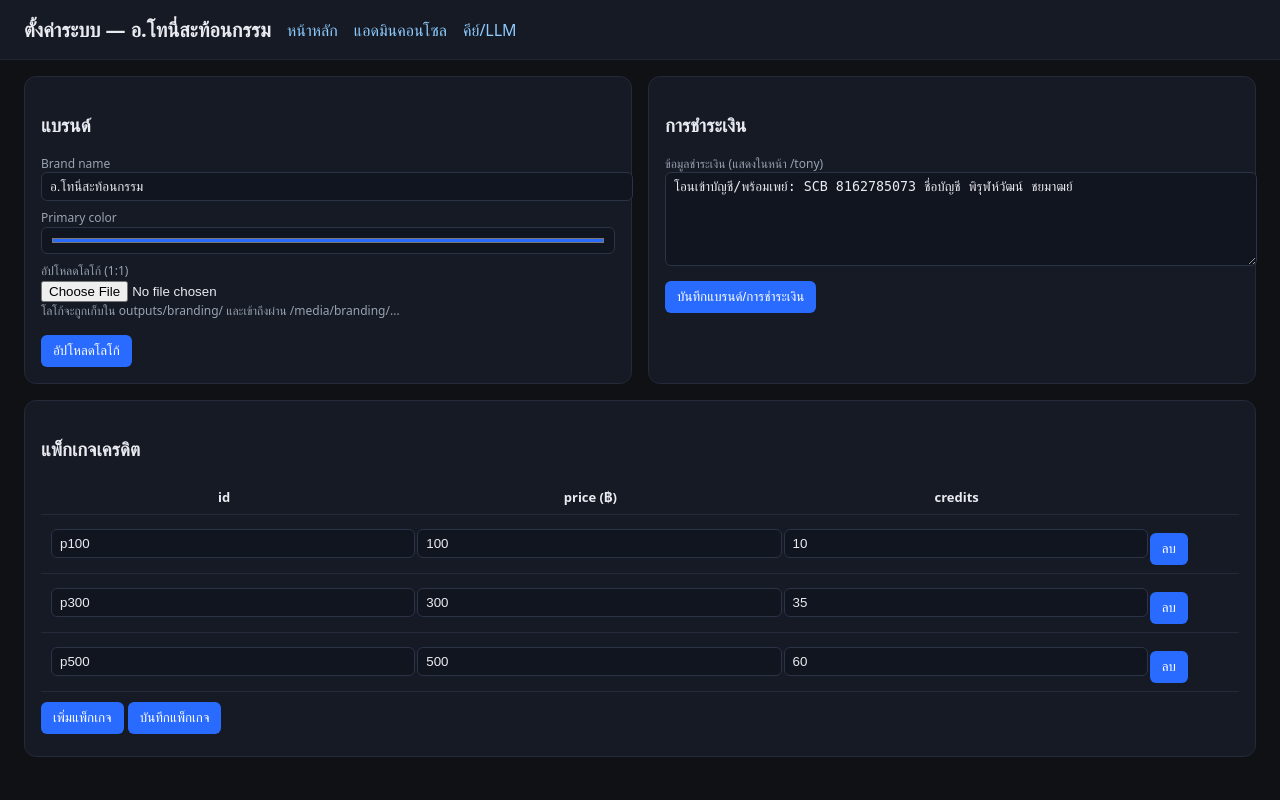
After one commit to anuchabboonpadab149-opsxxxxx/blank-project, a Flask app: page /admin/settings in a window 1280 px wide. The commit adds this page. Run offline with Flask 3, Linux system fonts and the light colour scheme; parts of the project's set-up code (start-up, migrations or seed data) failed here and were passed over.

Commit message:
feat: add admin settings page with branding and payment configuration options
Co-authored-by: Genie <genie@cosine.sh>

```diff
--- a/config_store.py
+++ b/config_store.py
@@ -35,6 +35,17 @@ _DEFAULTS: Dict[str, Any] = {
     "prompt_phone": "คุณคือหมอดูโทนี่ วิเคราะห์เบอร์โทรศัพท์ด้วยหลักตัวเลขและให้คำแนะนำ",
     "prompt_license": "คุณคือหมอดูโทนี่ วิเคราะห์เลขทะเบียนรถในมุมมงคลและวันดี",
     "prompt_name": "คุณคือหมอดูโทนี่ วิเคราะห์ชื่อ-นามสกุลให้คำแนะนำด้านภาพรวมชีวิต/งาน/ความรัก",
+
+    # Admin-configurable brand and shop
+    "brand_name": "อ.โทนี่สะท้อนกรรม",
+    "theme_primary": "#2a6bff",
+    "brand_logo_path": None,   # relative under outputs/branding or absolute URL if served locally
+    "payment_info": "โอนเข้าบัญชี/พร้อมเพย์: SCB 8162785073 ชื่อบัญชี พิรุฬห์วัฒน์ ชยมาฒย์",
+    "packages": [
+        {"id": "p100", "price": 100, "credits": 10},
+        {"id": "p300", "price": 300, "credits": 35},
+        {"id": "p500", "price": 500, "credits": 60},
+    ],
 }
 
 
--- /dev/null
+++ b/templates/admin_settings.html
@@ -0,0 +1,161 @@
+<!DOCTYPE html>
+<html lang="th">
+<head>
+  <meta charset="utf-8" />
+  <title>ตั้งค่าระบบ — อ.โทนี่สะท้อนกรรม</title>
+  <meta name="viewport" content="width=device-width, initial-scale=1" />
+  <style>
+    body { font-family: system-ui, -apple-system, Segoe UI, Roboto, 'Noto Sans', 'Helvetica Neue', Arial, sans-serif; margin:0; padding:0; background:#0f1115; color:#eaeaf1; }
+    a { color:#8ecbff; text-decoration:none; }
+    header { padding: 16px 24px; background:#151a24; border-bottom:1px solid #1f2430; display:flex; align-items:center; gap:16px;}
+    h1 { margin:0; font-size:20px; }
+    .wrap { padding: 16px 24px; }
+    .grid { display:grid; grid-template-columns: 1fr 1fr; gap:16px; }
+    .panel { background:#151a24; border:1px solid #232a3a; border-radius:12px; padding:16px; }
+    label { display:block; font-size:12px; color:#9aa3b2; margin-top:8px; }
+    input[type="text"], input[type="color"] { width:100%; background:#11151f; border:1px solid #2b3348; color:#eaeaf1; border-radius:6px; padding:6px 8px; }
+    textarea { width:100%; background:#11151f; border:1px solid #2b3348; color:#eaeaf1; border-radius:6px; padding:6px 8px; min-height:80px;}
+    .btn { display:inline-block; background:#2a6bff; color:#fff; border:0; padding:8px 12px; border-radius:6px; cursor:pointer; margin-top:10px; }
+    table { width:100%; border-collapse: collapse; }
+    th, td { padding:8px 10px; border-bottom:1px solid #232a3a; font-size:13px; }
+    .small { color:#9aa3b2; font-size:12px; }
+    @media (max-width: 980px) { .grid { grid-template-columns: 1fr; } }
+  </style>
+</head>
+<body>
+  <header>
+    <h1>ตั้งค่าระบบ — อ.โทนี่สะท้อนกรรม</h1>
+    <a href="/">หน้าหลัก</a>
+    <a href="/admin">แอดมินคอนโซล</a>
+    <a href="/credentials">คีย์/LLM</a>
+  </header>
+
+  <div class="wrap">
+    <div class="grid">
+      <div class="panel">
+        <h3>แบรนด์</h3>
+        <label>Brand name</label>
+        <input id="brand_name" type="text" placeholder="อ.โทนี่สะท้อนกรรม" />
+        <label>Primary color</label>
+        <input id="theme_primary" type="color" value="#2a6bff" />
+        <label>อัปโหลดโลโก้ (1:1)</label>
+        <input id="logo_file" type="file" accept="image/*" />
+        <div class="small">โลโก้จะถูกเก็บใน outputs/branding/ และเข้าถึงผ่าน /media/branding/...</div>
+        <div id="logoMsg" class="small" style="margin-top:6px;"></div>
+        <button class="btn" id="uploadLogo">อัปโหลดโลโก้</button>
+      </div>
+      <div class="panel">
+        <h3>การชำระเงิน</h3>
+        <label>ข้อมูลชำระเงิน (แสดงในหน้า /tony)</label>
+        <textarea id="payment_info" placeholder="โอนเข้าบัญชี/พร้อมเพย์ ..."></textarea>
+        <button class="btn" id="saveBrand">บันทึกแบรนด์/การชำระเงิน</button>
+        <div id="brandMsg" class="small" style="margin-top:6px;"></div>
+      </div>
+    </div>
+
+    <div class="panel" style="margin-top:16px;">
+      <h3>แพ็กเกจเครดิต</h3>
+      <table id="tbl">
+        <thead><tr><th>id</th><th>price (฿)</th><th>credits</th><th></th></tr></thead>
+        <tbody></tbody>
+      </table>
+      <button class="btn" id="addPkg">เพิ่มแพ็กเกจ</button>
+      <button class="btn" id="savePkgs">บันทึกแพ็กเกจ</button>
+      <div id="pkgMsg" class="small" style="margin-top:6px;"></div>
+    </div>
+  </div>
+
+  <script>
+    async function loadCfg() {
+      const r = await fetch('/api/config');
+      const cfg = await r.json();
+      document.getElementById('brand_name').value = cfg.brand_name || '';
+      document.getElementById('theme_primary').value = cfg.theme_primary || '#2a6bff';
+      document.getElementById('payment_info').value = cfg.payment_info || '';
+      renderPkgs(cfg.packages || []);
+    }
+
+    function renderPkgs(pkgs) {
+      const tb = document.querySelector('#tbl tbody');
+      tb.innerHTML = '';
+      pkgs.forEach((p, i) => {
+        const tr = document.createElement('tr');
+        tr.innerHTML = '<td><input data-k="id" data-i="'+i+'" type="text" value="'+(p.id||'')+'"></td>'+
+                       '<td><input data-k="price" data-i="'+i+'" type="text" value="'+(p.price||0)+'"></td>'+
+                       '<td><input data-k="credits" data-i="'+i+'" type="text" value="'+(p.credits||0)+'"></td>'+
+                       '<td><button class="btn" data-del="'+i+'">ลบ</button></td>';
+        tb.appendChild(tr);
+      });
+      tb.querySelectorAll('button[data-del]').forEach(b => {
+        b.onclick = () => {
+          const i = Number(b.getAttribute('data-del'));
+          const rows = Array.from(document.querySelectorAll('#tbl tbody tr'));
+          rows[i].remove();
+        };
+      });
+    }
+
+    function collectPkgs() {
+      const rows = Array.from(document.querySelectorAll('#tbl tbody tr'));
+      const out = [];
+      rows.forEach(tr => {
+        const id = tr.querySelector('input[data-k="id"]').value.trim();
+        const price = Number(tr.querySelector('input[data-k="price"]').value || '0');
+        const credits = Number(tr.querySelector('input[data-k="credits"]').value || '0');
+        if (id && price > 0 && credits > 0) out.push({id, price, credits});
+      });
+      return out;
+    }
+
+    document.getElementById('addPkg').onclick = () => {
+      const tb = document.querySelector('#tbl tbody');
+      const i = tb.querySelectorAll('tr').length;
+      const tr = document.createElement('tr');
+      tr.innerHTML = '<td><input data-k="id" data-i="'+i+'" type="text" value=""></td>'+
+                     '<td><input data-k="price" data-i="'+i+'" type="text" value="0"></td>'+
+                     '<td><input data-k="credits" data-i="'+i+'" type="text" value="0"></td>'+
+                     '<td><button class="btn" data-del="'+i+'">ลบ</button></td>';
+      tb.appendChild(tr);
+      tr.querySelector('button[data-del]').onclick = () => tr.remove();
+    };
+
+    document.getElementById('savePkgs').onclick = async () => {
+      const pkgs = collectPkgs();
+      const r = await fetch('/api/config', {method:'POST', headers:{'Content-Type':'application/json'}, body: JSON.stringify({packages: pkgs})});
+      const d = await r.json();
+      const m = document.getElementById('pkgMsg');
+      if (!d.error) m.textContent = 'บันทึกสำเร็จ'; else m.textContent = d.error;
+      setTimeout(()=> m.textContent = '', 2000);
+    };
+
+    document.getElementById('saveBrand').onclick = async () => {
+      const brand_name = document.getElementById('brand_name').value.trim();
+      const theme_primary = document.getElementById('theme_primary').value;
+      const payment_info = document.getElementById('payment_info').value;
+      const r = await fetch('/api/config', {method:'POST', headers:{'Content-Type':'application/json'}, body: JSON.stringify({brand_name, theme_primary, payment_info})});
+      const d = await r.json();
+      const m = document.getElementById('brandMsg');
+      if (!d.error) m.textContent = 'บันทึกสำเร็จ'; else m.textContent = d.error;
+      setTimeout(()=> m.textContent = '', 2000);
+    };
+
+    document.getElementById('uploadLogo').onclick = async () => {
+      const f = document.getElementById('logo_file').files[0];
+      const m = document.getElementById('logoMsg');
+      if (!f) { m.textContent = 'กรุณาเลือกไฟล์'; return; }
+      const fd = new FormData();
+      fd.append('file', f);
+      const r = await fetch('/api/admin/upload-logo', {method:'POST', body: fd});
+      const d = await r.json();
+      if (!d.error) {
+        m.textContent = 'อัปโหลดสำเร็จ: ' + d.path;
+      } else {
+        m.textContent = d.error;
+      }
+      setTimeout(()=> m.textContent = '', 3000);
+    };
+
+    loadCfg();
+  </script>
+</body>
+</html>
--- a/user_store.py
+++ b/user_store.py
@@ -205,6 +205,23 @@ DEFAULT_PACKAGES = [
 ]
 
 def list_packages() -> List[Dict[str, Any]]:
+    # allow override via runtime config
+    try:
+        import config_store
+        pkgs = config_store.get("packages")
+        if isinstance(pkgs, list) and pkgs:
+            # validate shape minimally
+            out = []
+            for p in pkgs:
+                pid = str(p.get("id", "")).strip() or None
+                price = int(p.get("price", 0))
+                credits = int(p.get("credits", 0))
+                if pid and price > 0 and credits > 0:
+                    out.append({"id": pid, "price": price, "credits": credits})
+            if out:
+                return out
+    except Exception:
+        pass
     return DEFAULT_PACKAGES
 
 def create_topup_request(user_id: str, package_id: str, amount: int, slip_path: Optional[str]) -> Dict[str, Any]:
--- a/web_dashboard.py
+++ b/web_dashboard.py
@@ -820,6 +820,32 @@ def admin_console():
         pass
     return render_template("admin_console.html")
 
+@app.get("/admin/settings")
+def admin_settings():
+    try:
+        mstore.pageview("admin_settings")
+    except Exception:
+        pass
+    return render_template("admin_settings.html")
+
+@app.post("/api/admin/upload-logo")
+def api_admin_upload_logo():
+    # Save uploaded logo under outputs/branding and set config.brand_logo_path
+    try:
+        file = request.files.get("file")
+        if not file:
+            return jsonify({"error": "file required"}), 400
+        os.makedirs(os.path.join("outputs", "branding"), exist_ok=True)
+        fname = f"logo_{int(time.time())}.png"
+        path = os.path.join("outputs", "branding", fname)
+        file.save(path)
+        # update config
+        import config_store
+        cfg = config_store.update_config({"brand_logo_path": path.replace("outputs/", "")})
+        return jsonify({"ok": True, "path": "/media/" + cfg.get("brand_logo_path", "")})
+    except Exception as e:
+        return jsonify({"error": str(e)}), 500
+
 # --- Admin APIs (require ADMIN_SECRET in request) ---
 
 def _check_admin_secret(secret: str) -> bool:
```
Also changed, not shown: templates/tony.html (+12 -3 lines).
